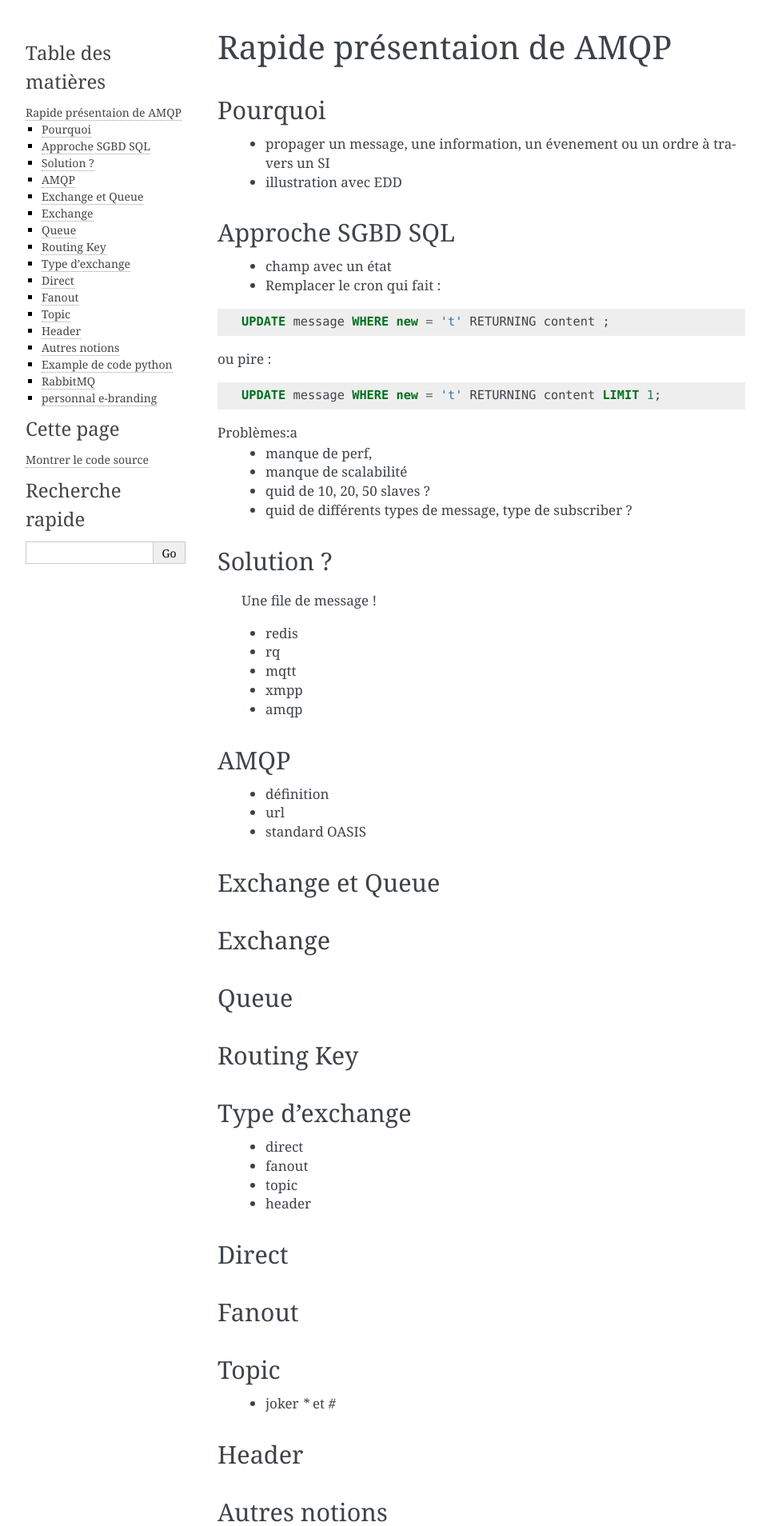
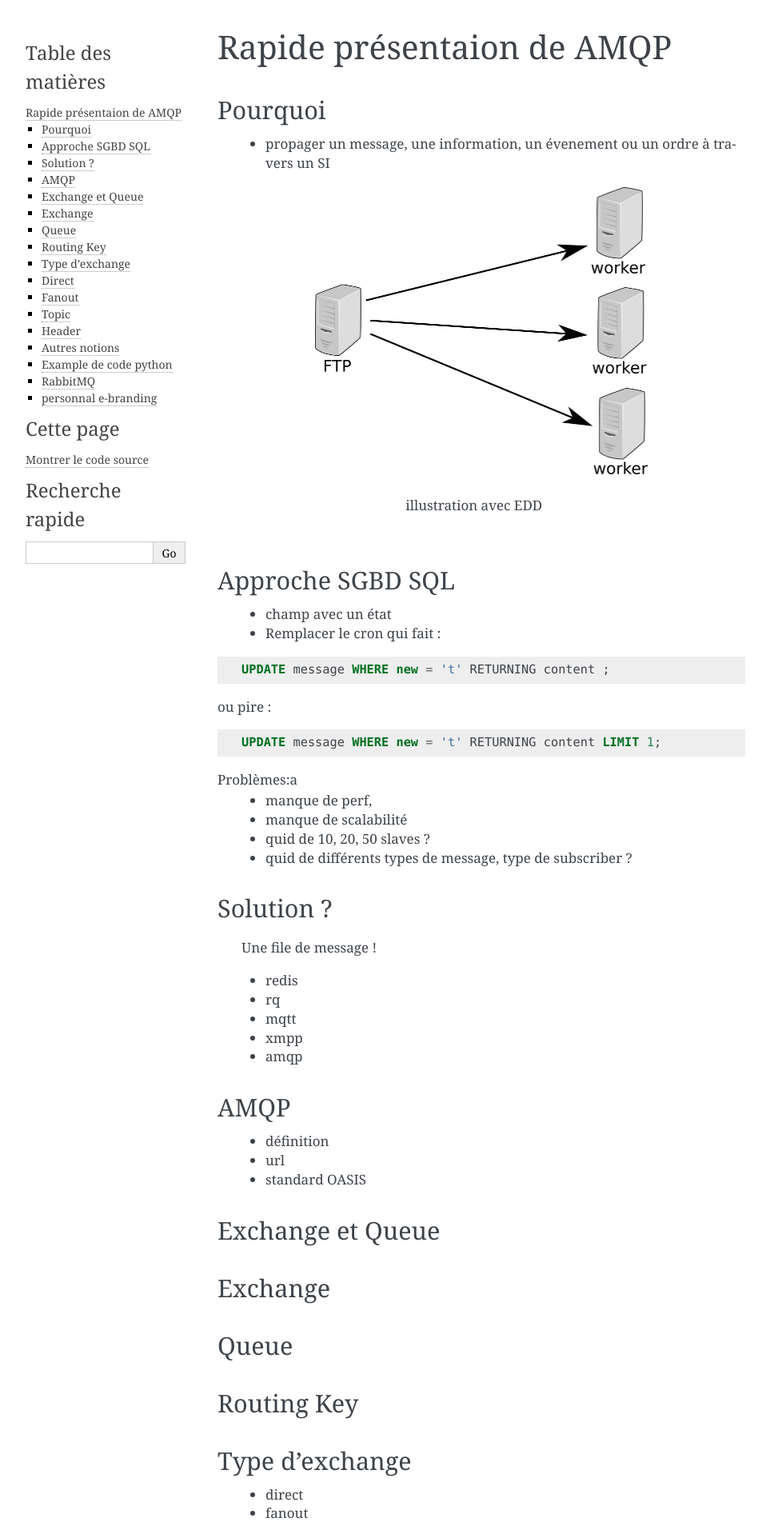
Before and after one commit to cyplp/amqp_presentation, a Sphinx documentation site: the page built from source/index.rst, in a window 1280 px wide. Shown: the top 1908 px of the page at 80% size, without its empty margins (148-1111 px from the left). Built offline with Sphinx 7.4.7, drawn with Linux system fonts in a browser that asks for light colours.

```diff
--- a/source/index.rst
+++ b/source/index.rst
@@ -12,7 +12,12 @@ Pourquoi
 ========
 
  * propager un message, une information, un évenement ou un ordre à travers un SI
- * illustration avec EDD
+
+.. figure:: _static/ftp_worker.png
+   :scale: 50 %
+
+   illustration avec EDD
+
 
 Approche SGBD SQL
 =================
```
Also changed, not shown: source/_static/ftp_worker.png (added).
